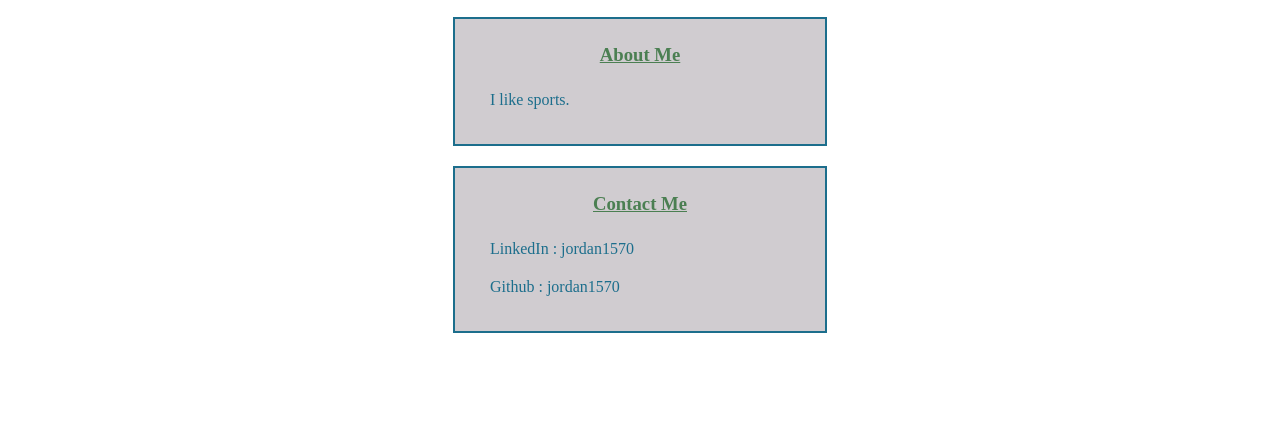
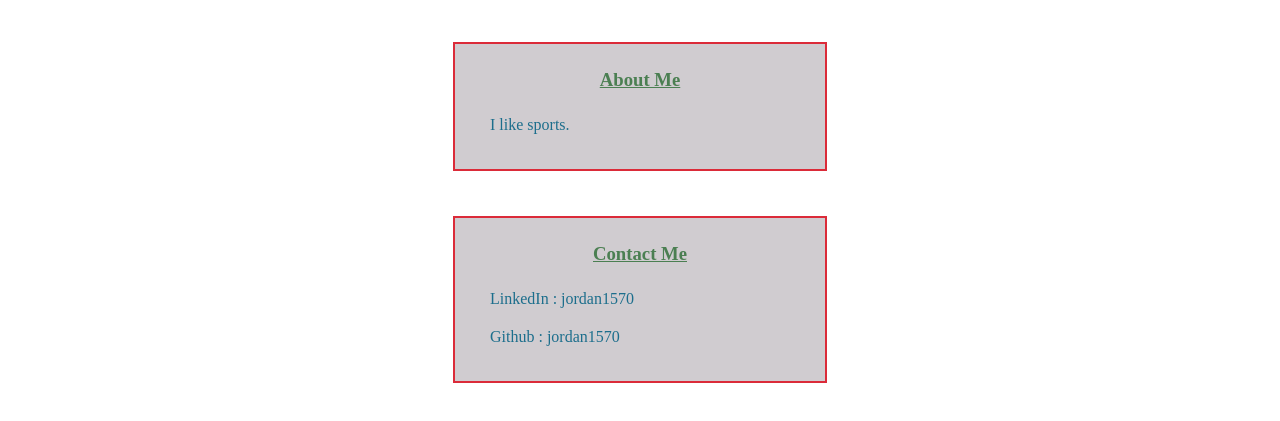
Before and after one commit to lyndseyjw/user-input-generated-portfolio-page, a website: page index.html in a window 1280 px wide. Shown: the part 183-604 px from the top of the page. Drawn offline with Linux system fonts and the light colour scheme.

Commit message:
extra styling

```diff
--- a/style.css
+++ b/style.css
@@ -24,10 +24,10 @@ h1 {
 
 .about, .contact {
 
-    margin: 20px auto;
+    margin: 45px auto;
     width: 25%;
     height: auto;
-    border: 2px solid rgba(28, 110, 140);
+    border: 2px solid rgb(219, 43, 57);
     background-color:  rgba(208, 204, 208);
     padding: 25px;
 }
```
